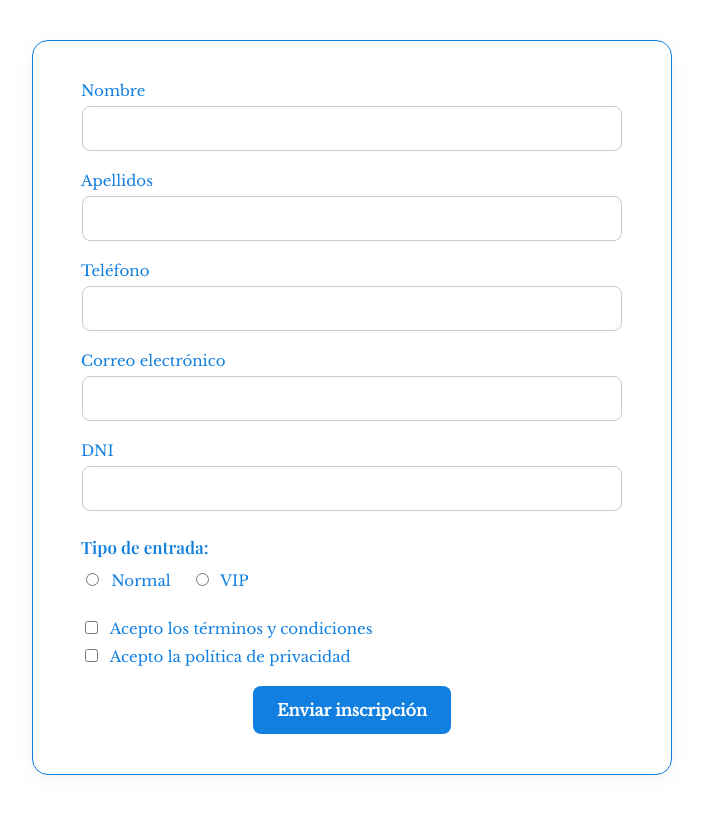
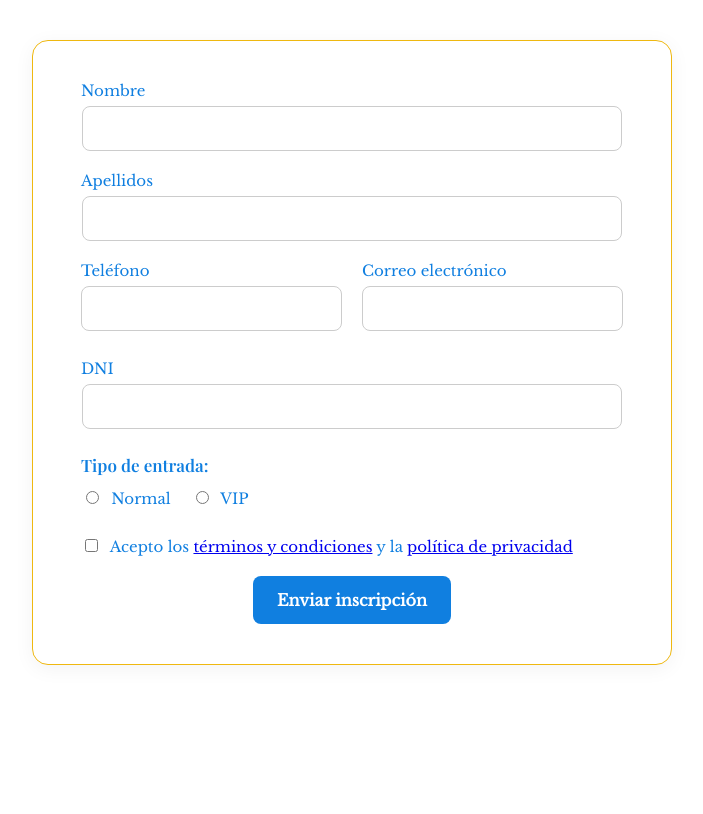
Before and after one commit to peanillacosmetics/formulario-evento, a plain HTML site: page index.html in a window 1280 px wide. Shown: the whole page, without its empty margins (288-991 px from the left). Drawn offline with nearby package versions, Linux system fonts and the light colour scheme.

Commit message:
Update index.html

```diff
--- a/index.html
+++ b/index.html
@@ -22,7 +22,7 @@
     padding: 40px 32px;
     background: #ffffff;
     border-radius: 16px;
-    border: 1px solid #107fe0;
+    border: 1px solid #efb810;
     box-shadow: 0 4px 20px rgba(0, 0, 0, 0.05);
     box-sizing: border-box;
   }
@@ -38,6 +38,19 @@
     font-size: 15px;
     color: #107fe0;
   }
+
+  .grupo-doble {
+  display: flex;
+  gap: 20px;
+  justify-content: space-between;
+  flex-wrap: wrap;
+}
+
+.grupo-doble label {
+  flex: 1;
+  min-width: 48%;
+}
+
 
   .formulario-evento input[type="text"],
   .formulario-evento input[type="email"],
@@ -126,8 +139,14 @@
     <form id="formEvento" class="formulario-evento">
       <label>Nombre<input type="text" name="nombre" required></label>
       <label>Apellidos<input type="text" name="apellidos" required></label>
-      <label>Teléfono<input type="tel" name="telefono" required></label>
-      <label>Correo electrónico<input type="email" name="correo" required></label>
+      <div class="grupo-doble">
+        <label>Teléfono
+          <input type="tel" name="telefono" required>
+        </label>
+        <label>Correo electrónico
+          <input type="email" name="correo" required>
+        </label>
+      </div>
       <label>DNI<input type="text" name="dni" required></label>
 
       <p><strong>Tipo de entrada:</strong></p>
@@ -136,8 +155,10 @@
         <label><input type="radio" name="entrada" value="VIP"> VIP</label>
       </div>
 
-      <label><input type="checkbox" required> Acepto los términos y condiciones</label>
-      <label><input type="checkbox" required> Acepto la política de privacidad</label>
+     <label>
+  <input type="checkbox" required>
+  Acepto los <a href="URL-terminos" target="_blank">términos y condiciones</a> y la <a href="URL-privacidad" target="_blank">política de privacidad</a>
+</label>
 
       <button type="submit">Enviar inscripción</button>
     </form>
```
